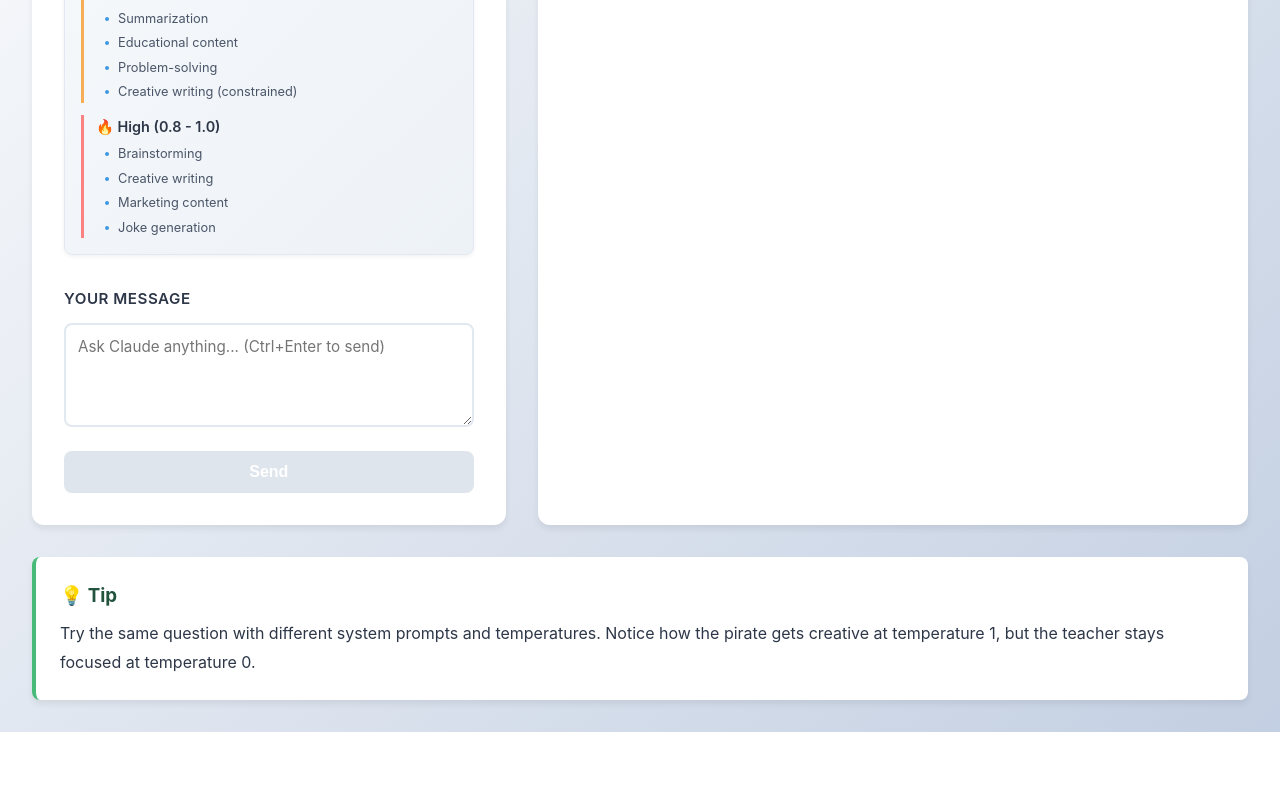
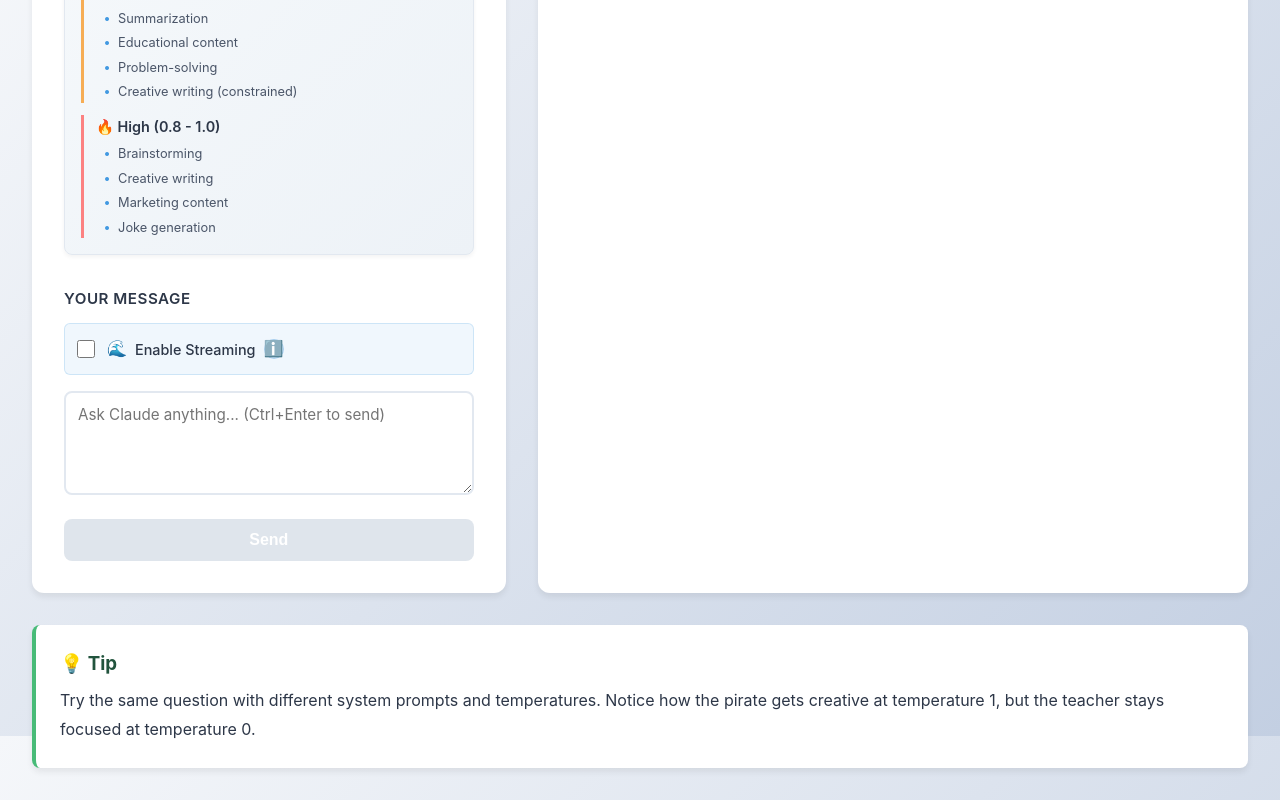
Before and after one commit to laitanop/AI-prompt-playground, a Next.js app: page / in a window 1280 px wide. Shown: the part 864-1664 px from the top of the page. Before the commit the page ends 1596 px from the top, so only its background shows below. Built offline with nearby package versions, Linux system fonts and the light colour scheme.

Commit message:
add streaming

```diff
--- a/app/api/chat/route.ts
+++ b/app/api/chat/route.ts
@@ -3,7 +3,7 @@ import { client } from "@/lib/anthropic";
 
 export async function POST(request: NextRequest) {
   try {
-    const { message, systemPrompt, temperature } = await request.json();
+    const { message, systemPrompt, temperature, stream } = await request.json();
 
     if (!message) {
       return NextResponse.json(
@@ -14,6 +14,61 @@ export async function POST(request: NextRequest) {
 
     const temp = Math.max(0, Math.min(1, temperature ?? 1));
 
+    if (stream) {
+      // Streaming response
+      const encoder = new TextEncoder();
+      const customStream = new ReadableStream({
+        async start(controller) {
+          try {
+            const messageStream = client.messages.stream({
+              model: "claude-haiku-4-5-20251001",
+              max_tokens: 1024,
+              system: systemPrompt || "You are a helpful assistant.",
+              temperature: temp,
+              messages: [
+                {
+                  role: "user",
+                  content: message,
+                },
+              ],
+            });
+
+            for await (const event of messageStream) {
+              if (
+                event.type === "content_block_delta" &&
+                event.delta.type === "text_delta"
+              ) {
+                const data = {
+                  text: event.delta.text,
+                };
+                controller.enqueue(encoder.encode(`data: ${JSON.stringify(data)}\n`));
+              }
+            }
+
+            const finalMessage = await messageStream.finalMessage();
+            const tokenData = {
+              tokens: {
+                input: finalMessage.usage.input_tokens,
+                output: finalMessage.usage.output_tokens,
+              },
+            };
+            controller.enqueue(encoder.encode(`data: ${JSON.stringify(tokenData)}\n`));
+            controller.close();
+          } catch (error) {
+            controller.error(error);
+          }
+        },
+      });
+
+      return new NextResponse(customStream, {
+        headers: {
+          "Content-Type": "text/event-stream",
+          "Cache-Control": "no-cache",
+          "Connection": "keep-alive",
+        },
+      });
+    } else {
+      // Non-streaming response
       const response = await client.messages.create({
         model: "claude-haiku-4-5-20251001",
         max_tokens: 1024,
@@ -39,6 +94,7 @@ export async function POST(request: NextRequest) {
           output: response.usage.output_tokens,
         },
       });
+    }
   } catch (error) {
     console.error("Chat API error:", error);
     return NextResponse.json(
--- a/app/globals.css
+++ b/app/globals.css
@@ -395,6 +395,44 @@ textarea:focus {
   opacity: 0.6;
 }
 
+/* Streaming Toggle */
+.streaming-toggle {
+  display: flex;
+  align-items: center;
+  gap: 0.75rem;
+  margin-bottom: 1rem;
+  padding: 0.75rem;
+  background: rgba(66, 153, 225, 0.08);
+  border-radius: 6px;
+  border: 1px solid rgba(66, 153, 225, 0.2);
+}
+
+.streaming-toggle input[type="checkbox"] {
+  width: 18px;
+  height: 18px;
+  cursor: pointer;
+  accent-color: #4299e1;
+}
+
+.streaming-toggle label {
+  display: flex;
+  align-items: center;
+  gap: 0.5rem;
+  margin: 0;
+  cursor: pointer;
+  font-size: 0.9rem;
+  font-weight: 500;
+  color: #2d3748;
+  text-transform: none;
+  letter-spacing: normal;
+  flex: 1;
+  position: relative;
+}
+
+.toggle-icon {
+  font-size: 1rem;
+}
+
 .response-panel {
   display: flex;
   flex-direction: column;
--- a/app/page.tsx
+++ b/app/page.tsx
@@ -24,6 +24,7 @@ export default function Home() {
   } | null>(null);
   const [error, setError] = useState<string | null>(null);
   const [expandedGuide, setExpandedGuide] = useState(true);
+  const [streamingEnabled, setStreamingEnabled] = useState(false);
 
   const handlePreset = (preset: PresetKey) => {
     setSystemPrompt(SYSTEM_PRESETS[preset]);
@@ -45,6 +46,7 @@ export default function Home() {
           message,
           systemPrompt,
           temperature,
+          stream: streamingEnabled,
         }),
       });
 
@@ -53,9 +55,43 @@ export default function Home() {
         throw new Error(data.error || "Failed to get response");
       }
 
-      const data = await res.json();
-      setResponse(data.message);
-      setTokens(data.tokens);
+      if (streamingEnabled && res.body) {
+        // Handle streaming response
+        const reader = res.body.getReader();
+        const decoder = new TextDecoder();
+        let fullResponse = "";
+
+        while (true) {
+          const { done, value } = await reader.read();
+          if (done) break;
+
+          const chunk = decoder.decode(value);
+          const lines = chunk.split("\n");
+
+          for (const line of lines) {
+            if (line.startsWith("data: ")) {
+              try {
+                const data = JSON.parse(line.slice(6));
+                if (data.text) {
+                  fullResponse += data.text;
+                  setResponse(fullResponse);
+                }
+                if (data.tokens) {
+                  setTokens(data.tokens);
+                }
+              } catch {
+                // Ignore parse errors
+              }
+            }
+          }
+        }
+      } else {
+        // Handle regular response
+        const data = await res.json();
+
+        setResponse(data.message);
+        setTokens(data.tokens);
+      }
     } catch (err) {
       setError(err instanceof Error ? err.message : "An error occurred");
     } finally {
@@ -123,7 +159,10 @@ export default function Home() {
                 <div className="info-icon-wrapper">
                   <span className="info-icon">ℹ️</span>
                   <div className="tooltip">
-                    Temperature is a powerful parameter that controls how predictable or creative Claude's responses will be. Understanding how to use it effectively can dramatically improve your AI applications.
+                    Temperature is a powerful parameter that controls how
+                    predictable or creative Claude's responses will be.
+                    Understanding how to use it effectively can dramatically
+                    improve your AI applications.
                   </div>
                 </div>
               </label>
@@ -142,7 +181,9 @@ export default function Home() {
               </div>
 
               {/* Temperature Guide Accordion */}
-              <div className={`temp-guide-card ${expandedGuide ? "expanded" : "collapsed"}`}>
+              <div
+                className={`temp-guide-card ${expandedGuide ? "expanded" : "collapsed"}`}
+              >
                 <button
                   className="temp-guide-header"
                   onClick={() => setExpandedGuide(!expandedGuide)}
@@ -188,6 +229,27 @@ export default function Home() {
             {/* Message Input */}
             <div className="control-section">
               <label>Your Message</label>
+              <div className="streaming-toggle">
+                <input
+                  type="checkbox"
+                  id="streaming-checkbox"
+                  checked={streamingEnabled}
+                  onChange={(e) => setStreamingEnabled(e.target.checked)}
+                />
+                <label htmlFor="streaming-checkbox">
+                  <span className="toggle-icon">🌊</span>
+                  Enable Streaming
+                  <div className="info-icon-wrapper">
+                    <span className="info-icon">ℹ️</span>
+                    <div className="tooltip">
+                      Streaming allows Claude to send responses token-by-token
+                      in real-time, making responses feel more interactive and
+                      immediate. Without streaming, you wait for the complete
+                      response before seeing any output.
+                    </div>
+                  </div>
+                </label>
+              </div>
               <textarea
                 value={message}
                 onChange={(e) => setMessage(e.target.value)}
```
Lines whose indentation alone changed are shown as unchanged.
